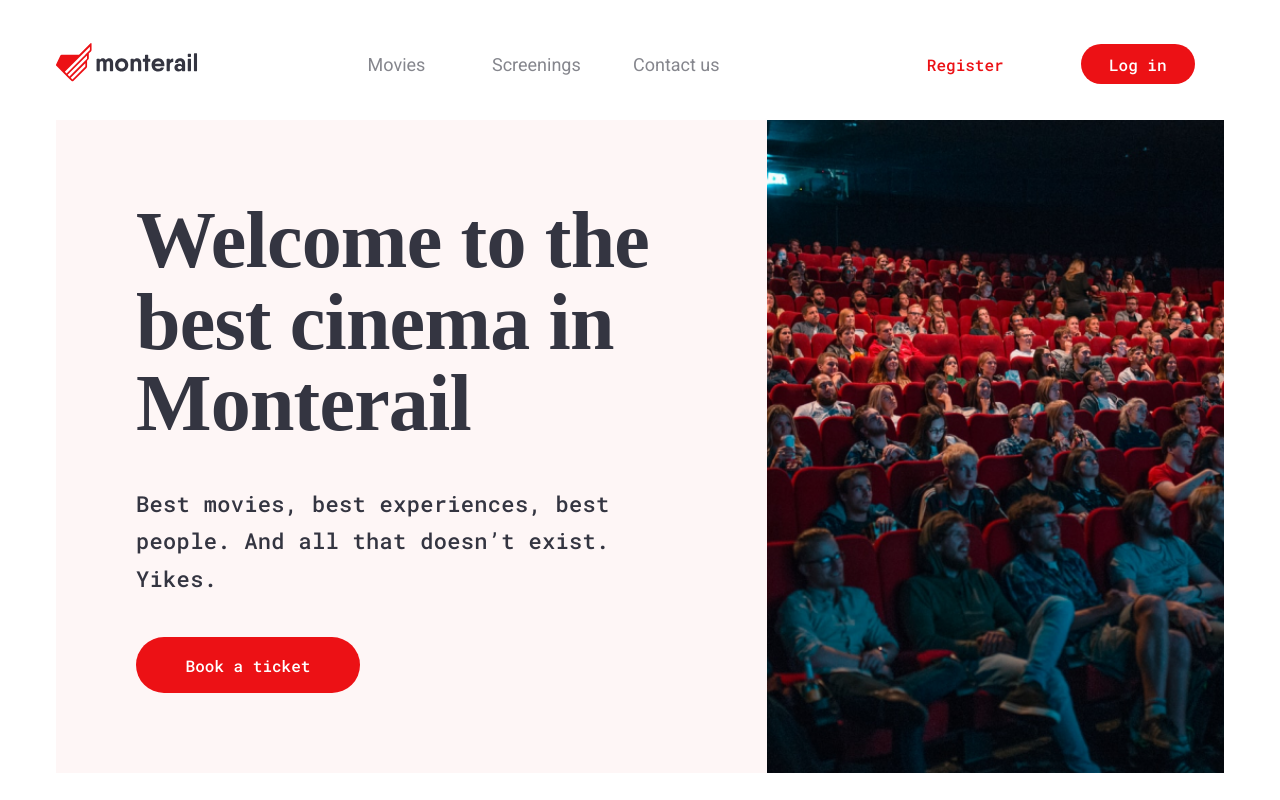
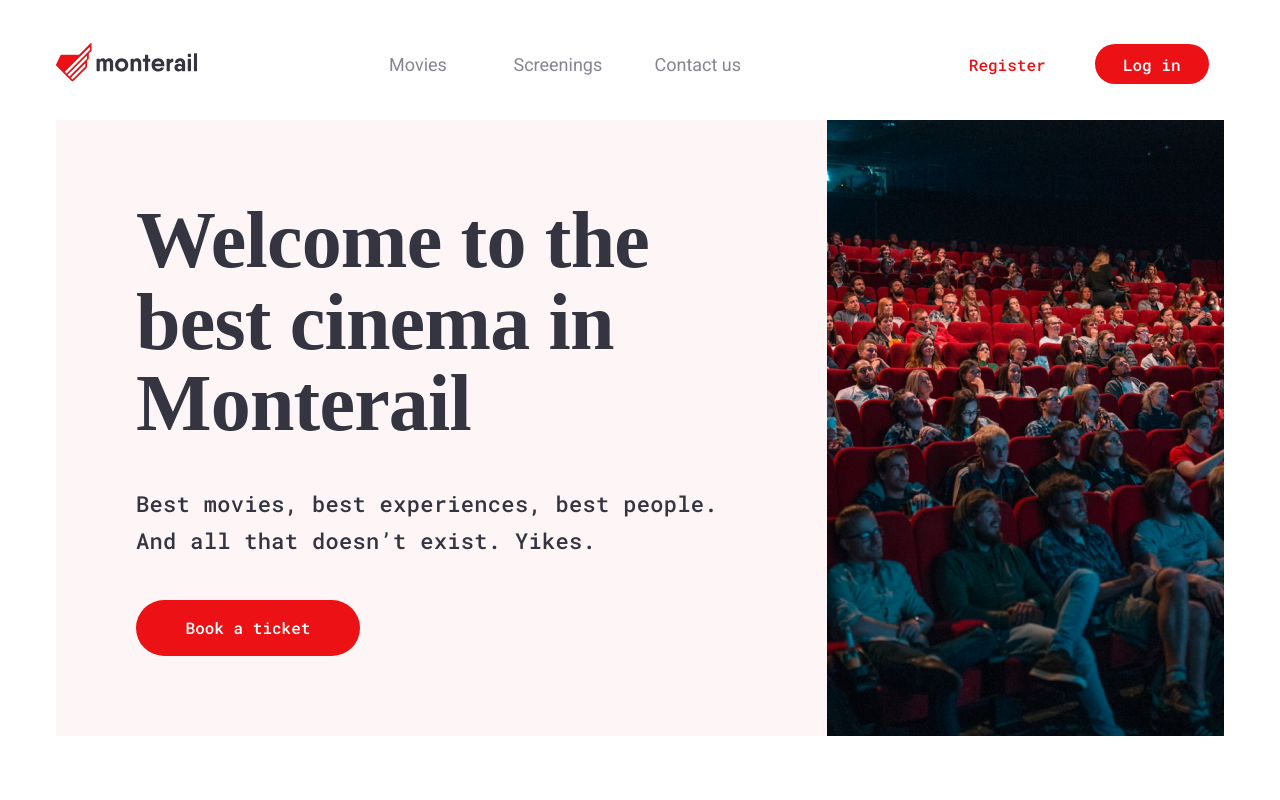
Before and after one commit to martaqh/monte-cinema-project, a Vue app: page / in a window 1280 px wide. Shown: the top 800 px of the page. Built offline with nearby package versions, Linux system fonts and the light colour scheme; a web font is replaced by a local one.

Commit message:
Add responsiveness for mobile screens to landing page styles

```diff
--- a/src/App.vue
+++ b/src/App.vue
@@ -3,11 +3,20 @@ import LandingPage from '@/components/pages/LandingPage.vue';
 </script>
 
 <template>
-  <LandingPage/>
-
+  <main class="app">
+    <LandingPage/>
+  </main>
 </template>
 
 <style scoped>
+.app {
+  margin: 0 auto;
+  width: 100%;
+}
 
+body {
+  margin: 0;
+  padding: 0;
+}
 
 </style>
--- a/src/assets/base.css
+++ b/src/assets/base.css
@@ -60,6 +60,8 @@
 }
 
 body {
+  margin: 0;
+  padding: 0;
   min-height: 100vh;
   color: var(--color-text);
   background: var(--color-background);
--- a/src/assets/styles/settings.scss
+++ b/src/assets/styles/settings.scss
@@ -33,3 +33,8 @@ $shadow-card: 0px 24px 78px rgba(0, 0, 0, 0.08), 0px 5.36071px 17.4223px rgba(0,
 $radius-button: 64px;
 $radius-card: 8px;
 $radius-tag: 24px;
+
+body {
+    margin: 0;
+    padding: 0;
+}
--- a/src/components/common/SectionTitle.vue
+++ b/src/components/common/SectionTitle.vue
@@ -22,10 +22,12 @@ export default defineComponent({
 
 .section-title {
     font-family: $font-title;
-
     p {
           margin: 0;
+          width: 100%;
     }
+
+
 
 }
 
@@ -36,6 +38,10 @@ font-size: 80px;
 line-height: 102%;
 
 letter-spacing: -0.01em;
+
+@media only screen and (max-width: 1024px) {
+        font-size: 48px;
+    }
 }
 
 .movie-title {
--- a/src/components/common/TheContainer.vue
+++ b/src/components/common/TheContainer.vue
@@ -12,7 +12,16 @@
 
 <style lang="scss" scoped>
 .container {
-    margin: 0 48px;
+    padding: 0 48px;
+
+    @media only screen and (max-width: 480px) {
+        padding: 0 24px;
+
+        &.of-welcome-section {
+            padding: 0;
+        }
+    }
+
 }
 
 </style>
--- a/src/components/features/SignSection.vue
+++ b/src/components/features/SignSection.vue
@@ -20,7 +20,7 @@ import ButtonlikeLink from '../common/ButtonlikeLink.vue';
     display: flex;
     align-items: center;
     justify-content: space-around;
-    width: 345px;
+    width: 33%;
     height: 100%;
     font-family: $font-mono;
     font-size: 16px;
--- a/src/components/pages/LandingPage.vue
+++ b/src/components/pages/LandingPage.vue
@@ -14,24 +14,24 @@ import MoviesSummary from '../views/MoviesSummary.vue';
 
 <template>
     <div class="landing-page">
-        <TheContainer>
-            <TheHeader>
+        <TheHeader>
                 <TopNavbar />
                 <SignSection />
             </TheHeader>
-            <WelcomeSection />
-            <MoviesSummary />
-        </TheContainer>
+        <WelcomeSection />
+        <MoviesSummary />
     </div>
 </template>
 
 <style lang="scss" scoped>
 .landing-page {
     max-width: 1440px;
-    margin: 0 auto;
+    width: 100%;
     display: flex;
     flex-direction: column;
     color: $color-text-main;
+    margin: 0 auto;
+    padding: 0;
 }
 
 </style>
--- a/src/components/views/MovieCard.vue
+++ b/src/components/views/MovieCard.vue
@@ -49,11 +49,18 @@ export default defineComponent({
     border-radius: 8px;
     margin-right: 40px;
 
+    @media only screen and (max-width: 480px) {
+        margin: 12px;
+        width: 250px;
+
+
+    }
+
 }
 
 .card-2 {
 
-    @media only screen and (max-width: 1024px) {
+    @media only screen and (min-width: 480px) and (max-width: 1024px) {
         margin-right: 0;
     }
 }
@@ -61,7 +68,7 @@ export default defineComponent({
  .card-3 {
 
     margin-right: 0;
-    @media only screen and (max-width: 1024px) {
+    @media only screen and (min-width: 480px) and (max-width: 1024px) {
         display: none;
     }
 }
--- a/src/components/views/MoviesSummary.vue
+++ b/src/components/views/MoviesSummary.vue
@@ -3,6 +3,7 @@ import { defineComponent } from 'vue';
 import TheTag from '../common/TheTag.vue';
 import SectionTitle from '../common/SectionTitle.vue';
 import MovieCard from './MovieCard.vue';
+import TheContainer from '../common/TheContainer.vue';
 
 const movies = [
                 {
@@ -62,18 +63,21 @@ export default defineComponent({
             return `${hours} h ${minutes} min`;
         }
     },
-    components: { MovieCard }
+    components: { MovieCard, TheContainer }
 });
 </script>
 
 <template>
-    <div class="movies-summary-header">
-        <p>soon in the cinema</p>
+    <TheContainer>
+        <div class="movies-summary-header">
+        <p>soon <span>in the cinema</span></p>
         <a>see all</a>
     </div>
     <div class="movie-cards-wrapper">
         <MovieCard v-for="movie of movies" :key="movie.id" :movie="movie" />
     </div>
+    </TheContainer>
+
 </template>
 
 <style lang="scss" scoped>
@@ -96,11 +100,26 @@ export default defineComponent({
     a {
         color: $color-brand;
     }
+
+    span {
+        @media only screen and (max-width: 480px) {
+        display: none;
+    }
+    }
+
+
 }
 .movie-cards-wrapper {
+    width: 100%;
     display: flex;
+    flex-direction: row;
     flex: 1;
     justify-content: space-between;
     margin: 64px 0;
+
+    @media only screen and (max-width: 480px) {
+        flex-direction: column;
+        align-items: center;
+    }
 }
 </style>
--- a/src/components/views/TheHeader.vue
+++ b/src/components/views/TheHeader.vue
@@ -12,18 +12,41 @@ import SignSection from '../features/SignSection.vue';
 <template>
     <div class="header">
         <a href="/"><img src="@/assets/MonterailLogo.svg" class="logo" alt="Monterail logo" /></a>
-        <slot></slot>
+        <a href="#"><img src="@/assets/HamburgerMenu.svg" class="hamburger-menu" alt="Hamburger menu"/></a>
+        <div class="header-slot">
+             <slot ></slot>
+        </div>
     </div>
 </template>
 
 <style lang="scss" scoped>
 .header {
     height: 112px;
-    width: 100%;
     display: flex;
     align-items: center;
     justify-content: space-between;
-    z-index: 1;
+    padding: 0 48px;
+
+    @media only screen and (max-width: 480px) {
+        padding: 0 24px;
+    }
+}
+
+.hamburger-menu {
+    @media only screen and (min-width: 540px) {
+        display: none;
+    }
+
+}
+
+.header-slot {
+    width: 75%;
+    display: flex;
+    align-items: baseline;
+    justify-content: space-between;
+     @media only screen and (max-width: 540px) {
+        display: none;
+    }
 }
 
 </style>
--- a/src/components/views/WelcomeSection.vue
+++ b/src/components/views/WelcomeSection.vue
@@ -2,15 +2,17 @@
 import { defineComponent } from 'vue';
 import SectionTitle from '../common/SectionTitle.vue';
 import ButtonlikeLink from '../common/ButtonlikeLink.vue';
+import TheContainer from '../common/TheContainer.vue';
 
 
     export default defineComponent({
-    components: { SectionTitle, ButtonlikeLink }
+    components: { SectionTitle, ButtonlikeLink, TheContainer }
 });
 </script>
 
 <template>
-    <div class="welcome-section">
+    <TheContainer class="of-welcome-section">
+        <div class="welcome-section">
         <div class="welcome-message">
             <SectionTitle class="size-80">
                 Welcome to the best cinema in Monterail
@@ -26,6 +28,9 @@ import ButtonlikeLink from '../common/ButtonlikeLink.vue';
             <img src="@/assets/PeopleInCinema.png" class="welcome-image" alt="People in cinema" />
         </div>
     </div>
+
+    </TheContainer>
+
 </template>
 
 <style lang="scss" scoped>
@@ -37,6 +42,8 @@ import ButtonlikeLink from '../common/ButtonlikeLink.vue';
 
 }
 .welcome-message {
+    display: flex;
+    flex-direction: column;
     width: 66%;
     padding: 80px;
 
@@ -49,10 +56,15 @@ import ButtonlikeLink from '../common/ButtonlikeLink.vue';
         letter-spacing: 0.015em;
         margin: 40px 0;
     }
+
+    @media only screen and (max-width: 480px) {
+        text-align: center;
+        justify-content: center;
+    }
 }
 
 .welcome-image-wrapper {
-    min-width: 457px;
+    min-width: 34%;
 
     @media only screen and (max-width: 1024px) {
         display: none;
```
Also changed, not shown: src/assets/HamburgerMenu.svg (added).
